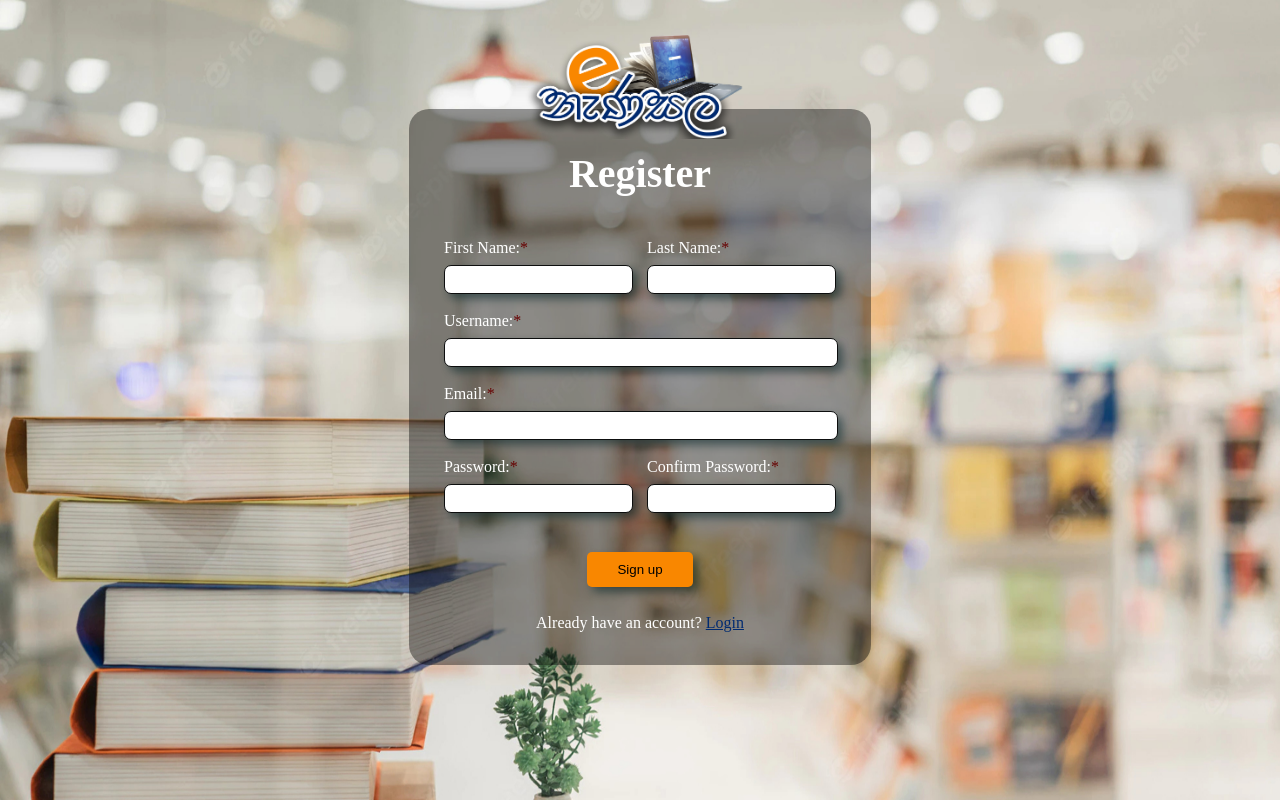
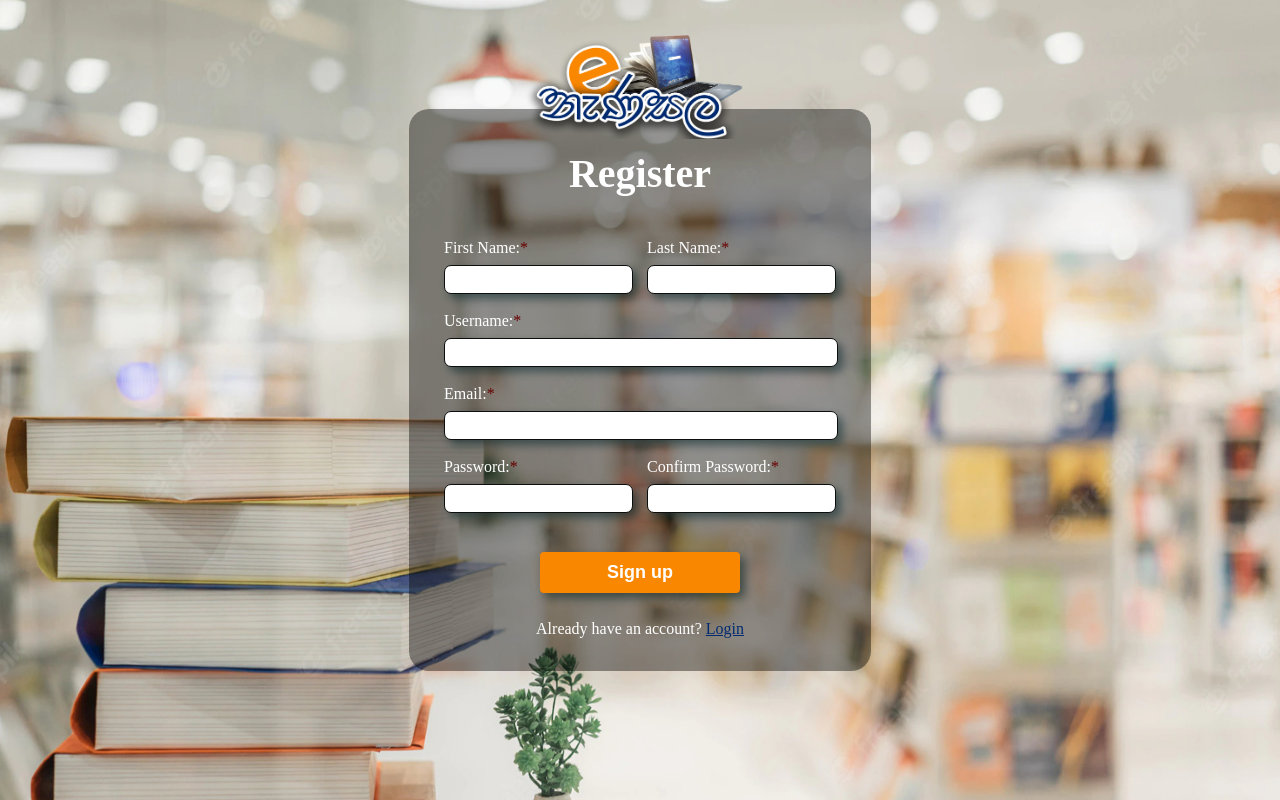
Before and after one commit to SandupaAbeywardana/Library-Management-System, a PHP site: page /html/register.html in a window 1280 px wide. Run offline with PHP 8.4, Linux system fonts and the light colour scheme.

Commit message:
edits reg

```diff
--- a/css/login.css
+++ b/css/login.css
@@ -124,7 +124,6 @@ input[type=submit]
     font-weight: 600;
     width: 200px;
     padding: 10px 0;
-    /*transition: 0.3s;*/
     color: white;
     background-color: #f98700;
 }
--- a/css/register.css
+++ b/css/register.css
@@ -102,17 +102,21 @@ input{
 
 #submitbtn{
     border: none;
-    border-radius: 5px;
-    padding: 10px 30px;
     box-shadow: 5px 5px 10px 0px #0021258a;
     background-color: #f98700;
+    color: white;
+    border-radius: 4px;
+    font-size: 18px;
+    font-weight: 600;
+    width: 200px;
+    padding: 10px 0;
     transition: 0.4s;
 }
 
 #submitbtn:hover{
-    border: 1px solid #f98700;
     background: white;
-    transform: scale(1.03);
+    color: #f98700;
+    transform: scale(1.02);
 }
 
 @media only screen and (max-width: 450px) {
```
